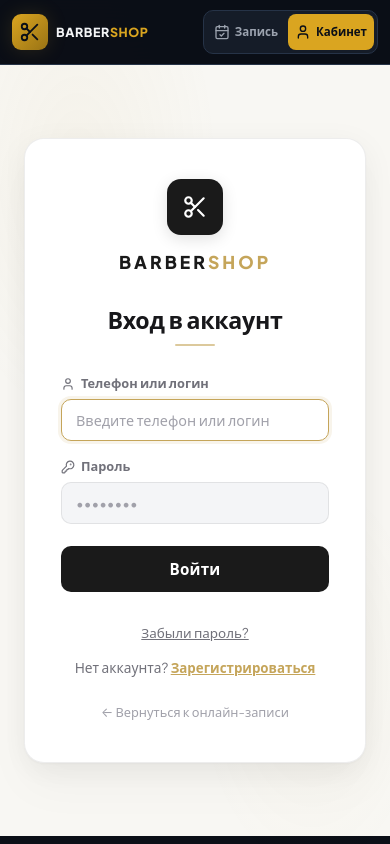
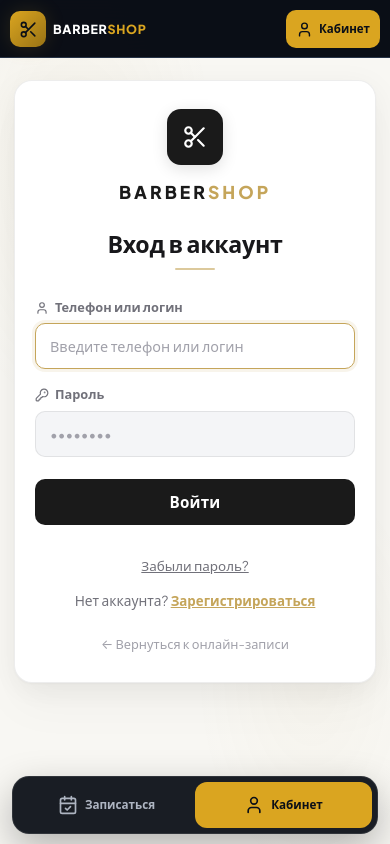
Before and after one commit to asanchoo/booking-app, a React (Vite) app in the folder client/: page /login in a window 390 px wide. Built offline with nearby package versions, Linux system fonts and the light colour scheme; no server answers.

Commit message:
Rebuild mobile layouts across booking dashboards

```diff
--- a/client/src/components/AiBookingAssistant.css
+++ b/client/src/components/AiBookingAssistant.css
@@ -45,4 +45,4 @@
 .ai-input { min-height: 66px; padding: 10px 12px; display: flex; gap: 8px; border-top: 1px solid var(--border-color); background: #101620; }
 .ai-input input { flex: 1; min-width: 0; padding: 0 12px; border: 1px solid var(--border-color); border-radius: 12px; color: var(--text-main); background: var(--bg-input); outline: none; }
 .ai-input input:focus { border-color: var(--primary); }.ai-input button { width: 44px; border-radius: 12px; color: #111; background: var(--primary); }.ai-input button:disabled { opacity: .45; cursor: default; }
-@media (max-width: 560px) { .ai-assistant { right: 12px; bottom: 12px; }.ai-panel { width: calc(100vw - 24px); height: calc(100dvh - 90px); }.ai-launcher span { display: none; }.ai-launcher { width: 54px; padding: 0; justify-content: center; border-radius: 50%; }.ai-launcher--open { width: 44px; min-height: 44px; border-radius: 50%; } }
+@media (max-width: 900px), (hover: none) and (pointer: coarse) { .ai-assistant { right: 14px; bottom: calc(82px + env(safe-area-inset-bottom)); }.ai-panel { width: calc(100vw - 24px); height: calc(100dvh - 150px); }.ai-launcher span { display: none; }.ai-launcher { width: 52px; min-height:52px; padding: 0; justify-content: center; border-radius: 50%; }.ai-launcher--open { width: 44px; min-height: 44px; border-radius: 50%; } }
--- a/client/src/components/BookingForm.css
+++ b/client/src/components/BookingForm.css
@@ -169,3 +169,13 @@
   from { transform: rotate(0deg); }
   to { transform: rotate(360deg); }
 }
+
+@media (max-width: 900px), (hover: none) and (pointer: coarse) {
+  .booking-form-card { width: 100%; min-width: 0; margin-top: 16px; padding: 18px; border-radius: 16px; }
+  .summary-box { padding: 14px; }
+  .summary-item { align-items: flex-start; gap: 12px; }
+  .summary-value { max-width: 62%; text-align: right; overflow-wrap: anywhere; }
+  .booking-form { gap: 16px; }
+  .input-group input { min-height: 46px; font-size: 16px; }
+  .submit-button { min-height: 48px; }
+}
--- a/client/src/components/Navbar.css
+++ b/client/src/components/Navbar.css
@@ -79,28 +79,55 @@
 }
 
 .nav-label-mobile { display: none; }
+.navbar-mobile,
+.customer-mobile-nav { display: none; }
 
 @media (max-width: 900px), (hover: none) and (pointer: coarse) {
-  .navbar-header { position: sticky; }
-  .navbar-container { width: 100%; min-width: 0; padding: 10px 12px; gap: 10px; }
-  .navbar-brand { min-width: 0; gap: 8px; }
-  .brand-icon { width: 36px; height: 36px; flex: 0 0 36px; border-radius: 9px; }
-  .brand-name { font-size: .86rem; letter-spacing: .6px; white-space: nowrap; }
-  .navbar-links { min-width: 0; margin-left: auto; gap: 3px; padding: 3px; border-radius: 10px; }
-  .nav-item { min-height: 36px; gap: 5px; padding: 7px 9px; font-size: .72rem; white-space: nowrap; }
-  .nav-item svg { width: 16px; height: 16px; flex: 0 0 auto; }
-  .nav-label-full { display: none; }
-  .nav-label-mobile { display: inline; }
+  .navbar-header { position: sticky; height: 58px; }
+  .navbar-desktop { display: none; }
+  .navbar-mobile {
+    display: flex;
+    width: 100%;
+    height: 58px;
+    min-width: 0;
+    align-items: center;
+    justify-content: space-between;
+    gap: 12px;
+    padding: 8px 14px;
+  }
+  .navbar-mobile-brand { display: flex; min-width: 0; align-items: center; gap: 9px; color: #FFF; font-size: .86rem; font-weight: 800; letter-spacing: .7px; white-space: nowrap; }
+  .navbar-mobile-brand strong { color: var(--primary); font-weight: 800; }
+  .navbar-mobile-mark { display: grid; width: 36px; height: 36px; flex: 0 0 36px; place-items: center; border-radius: 10px; background: linear-gradient(135deg,#DAA520,#997315); color: #0B0F17; box-shadow: var(--shadow-glow); }
+  .navbar-mobile-account { display: inline-flex; min-width: 0; min-height: 38px; align-items: center; justify-content: center; gap: 6px; padding: 8px 11px; border: 1px solid var(--border-color); border-radius: 10px; background: var(--bg-card); color: var(--text-muted); font-size: .72rem; font-weight: 750; white-space: nowrap; }
+  .navbar-mobile-account.active { border-color: rgba(218,165,32,.45); background: var(--primary); color: #0B0F17; }
+  .customer-mobile-nav {
+    position: fixed;
+    z-index: 1250;
+    right: 12px;
+    bottom: calc(10px + env(safe-area-inset-bottom));
+    left: 12px;
+    display: grid;
+    grid-template-columns: 1fr 1fr;
+    min-height: 58px;
+    padding: 5px;
+    border: 1px solid rgba(255,255,255,.1);
+    border-radius: 17px;
+    background: rgba(11,15,23,.94);
+    box-shadow: 0 14px 38px rgba(0,0,0,.28);
+    backdrop-filter: blur(18px);
+    -webkit-backdrop-filter: blur(18px);
+  }
+  .customer-mobile-nav a { display: flex; min-width: 0; align-items: center; justify-content: center; gap: 7px; border-radius: 12px; color: #AEB5C2; font-size: .73rem; font-weight: 750; }
+  .customer-mobile-nav a.active { background: var(--primary); color: #0B0F17; }
 }
 
 @media (max-width: 390px) {
-  .brand-name { font-size: .78rem; }
-  .nav-item { padding-inline: 7px; }
-  .nav-item span { max-width: 72px; overflow: hidden; text-overflow: ellipsis; }
+  .navbar-mobile { padding-inline: 10px; gap: 8px; }
+  .navbar-mobile-brand { font-size: .78rem; gap: 7px; }
+  .navbar-mobile-account { padding-inline: 9px; }
 }
 
 @media (max-width: 350px) {
-  .brand-name { font-size: 0; }
-  .brand-name::after { content: 'BS'; font-size: .78rem; }
-  .navbar-container { padding-inline: 8px; gap: 6px; }
+  .navbar-mobile-brand > span:last-child { font-size: 0; }
+  .navbar-mobile-brand > span:last-child::after { content: 'BS'; font-size: .78rem; }
 }
--- a/client/src/components/Navbar.jsx
+++ b/client/src/components/Navbar.jsx
@@ -41,8 +41,9 @@ export default function Navbar() {
   const canBook = role !== 'admin' && role !== 'barber';
 
   return (
+    <>
     <header className="navbar-header">
-      <div className="navbar-container">
+      <div className="navbar-container navbar-desktop">
         <Link to="/" className="navbar-brand">
           <div className="brand-icon">
             <Scissors size={22} className="scissors-icon" />
@@ -74,6 +75,34 @@ export default function Navbar() {
           </Link>
         </nav>
       </div>
+
+      <div className="navbar-mobile">
+        <Link to="/" className="navbar-mobile-brand" aria-label="BARBERSHOP — главная">
+          <span className="navbar-mobile-mark"><Scissors size={19} /></span>
+          <span>BARBER<strong>SHOP</strong></span>
+        </Link>
+        <Link
+          to={getAccountLink()}
+          className={`navbar-mobile-account ${isAccountActive ? 'active' : ''}`}
+        >
+          {role === 'admin' ? <ShieldCheck size={17} /> : <User size={17} />}
+          <span>{getMobileAccountLabel()}</span>
+        </Link>
+      </div>
+
     </header>
+    {canBook && (
+      <nav className="customer-mobile-nav" aria-label="Основная навигация">
+        <Link to="/" className={location.pathname === '/' ? 'active' : ''}>
+          <CalendarCheck size={20} />
+          <span>Записаться</span>
+        </Link>
+        <Link to={getAccountLink()} className={isAccountActive ? 'active' : ''}>
+          <User size={20} />
+          <span>{authenticated ? 'Мои записи' : 'Кабинет'}</span>
+        </Link>
+      </nav>
+    )}
+    </>
   );
 }
--- a/client/src/components/SlotPicker.css
+++ b/client/src/components/SlotPicker.css
@@ -106,3 +106,12 @@
 .empty-icon {
   color: var(--text-dim);
 }
+
+@media (max-width: 900px), (hover: none) and (pointer: coarse) {
+  .slot-picker-container { width: 100%; min-width: 0; margin-top: 16px; }
+  .slot-picker-header { align-items: stretch; flex-direction: column; margin-bottom: 14px; }
+  .date-picker-wrapper, .date-picker-input { width: 100%; }
+  .single-day-slots { grid-template-columns: repeat(3, minmax(0,1fr)); gap: 8px; }
+  .slot-button { min-height: 44px; padding: 10px 4px; }
+  .no-slots-message { padding: 28px 16px; }
+}
--- a/client/src/index.css
+++ b/client/src/index.css
@@ -48,6 +48,24 @@ html, #root, main {
   min-width: 0;
 }
 
+main {
+  display: block;
+  max-width: 100%;
+  overflow-x: clip;
+}
+
+@media (max-width: 900px), (hover: none) and (pointer: coarse) {
+  .customer-page,
+  .login-page-container,
+  .admin-dashboard-layout,
+  .barber-dashboard,
+  .barber-page-state {
+    width: 100%;
+    max-width: 100%;
+    min-width: 0;
+  }
+}
+
 a {
   color: inherit;
   text-decoration: none;
@@ -80,7 +98,7 @@ input, select {
   background: var(--border-color-light);
 }
 
-@media (max-width: 700px) {
+@media (max-width: 900px), (hover: none) and (pointer: coarse) {
   html { scrollbar-width: none; }
   ::-webkit-scrollbar { width: 0; height: 0; }
 }
--- a/client/src/pages/AdminPage.css
+++ b/client/src/pages/AdminPage.css
@@ -1516,7 +1516,7 @@
   to   { opacity: 1; transform: translateY(0); }
 }
 
-.step-in { animation: stepIn 0.28s cubic-bezier(0.16, 1, 0.3, 1) forwards; }
+.step-in { animation: stepIn 0.28s cubic-bezier(0.16, 1, 0.3, 1); }
 
 .spin { animation: spinning 1s linear infinite; }
 
@@ -1542,7 +1542,7 @@
 }
 
 /* Mobile workspace: full-width content and a reachable bottom navigation. */
-@media (max-width: 700px) {
+@media (max-width: 700px), (hover: none) and (pointer: coarse) {
   .admin-dashboard-layout {
     display: block;
     width: 100%;
@@ -1674,6 +1674,10 @@
 
   .calendar-grid-table { max-width: 100%; overflow-x: auto; overscroll-behavior-x: contain; }
   .section-card-panel { max-width: 100%; }
+  .services-cards-grid, .barbers-cards-grid, .clients-grid { grid-template-columns: 1fr; }
+  .section-action-bar { align-items: stretch; flex-direction: column; }
+  .section-action-bar button { width: 100%; justify-content: center; }
+  .reviews-summary-grid, .analytics-metrics-grid { grid-template-columns: 1fr; }
 }
 
 @media (max-height: 700px) {
--- a/client/src/pages/CustomerBookingPage.css
+++ b/client/src/pages/CustomerBookingPage.css
@@ -650,14 +650,14 @@
 }
 
 /* ── Responsive ─────────────────────────── */
-@media (max-width: 640px) {
+@media (max-width: 900px), (hover: none) and (pointer: coarse) {
   .cp-wrap {
     width: 100%;
     max-width: none;
-    padding: 26px 16px 88px;
+    padding: 24px 14px calc(106px + env(safe-area-inset-bottom));
   }
 
-  .cp-header { margin-bottom: 28px; }
+  .cp-header { margin-bottom: 24px; }
 
   .cp-brand {
     font-size: 1.8rem;
@@ -672,6 +672,7 @@
   .cp-grid-services,
   .cp-grid-barbers {
     grid-template-columns: 1fr;
+    gap: 12px;
   }
 
   .cp-prog-line {
@@ -702,6 +703,7 @@
 
   .cp-heading {
     font-size: 1.15rem;
+    margin-bottom: 14px;
   }
 
   .customer-page .booking-form-card {
@@ -730,5 +732,13 @@
 
   .cp-center { min-height: auto; align-items: flex-start; }
   .cp-success { width: 100%; }
-  .service-card, .barber-card { min-width: 0; }
+  .service-card, .barber-card-v2 { width: 100%; min-width: 0; }
+  .customer-page .service-card { padding: 17px; border-radius: 16px; }
+  .barber-card-v2 { padding: 17px; gap: 13px; border-radius: 16px; }
+  .barber-slot-action-v2 { min-width: 0; gap: 7px; }
+  .quick-slot-chip { min-width: 84px; }
+  .cp-progress { width: 100%; max-width: 390px; margin-inline: auto; }
+  .cp-selected-bar { width: 100%; min-width: 0; }
+  .cp-bar-name { min-width: 0; overflow: hidden; text-overflow: ellipsis; white-space: nowrap; }
+  .cp-bar-change { margin-left: auto; }
 }
--- a/client/src/pages/LoginPage.css
+++ b/client/src/pages/LoginPage.css
@@ -237,3 +237,10 @@
 .login-back-link:hover {
   color: #C5A55A;
 }
+
+@media (max-width: 900px), (hover: none) and (pointer: coarse) {
+  .login-page-container { width: 100%; min-width: 0; min-height: calc(100dvh - 58px); align-items: flex-start; padding: 22px 14px calc(94px + env(safe-area-inset-bottom)); }
+  .login-card { max-width: 430px; padding: 28px 20px; border-radius: 18px; }
+  .login-brand-mark { margin-bottom: 22px; }
+  .login-subtitle { margin-bottom: 22px; }
+}
```
Also changed, not shown: client/src/pages/MyBookingsPage.jsx (+15 -9 lines), client/src/pages/BarberDashboardPage.css, client/src/pages/MyBookingsPage.css, 1 other file (tests, documents, lock files or other folders).
